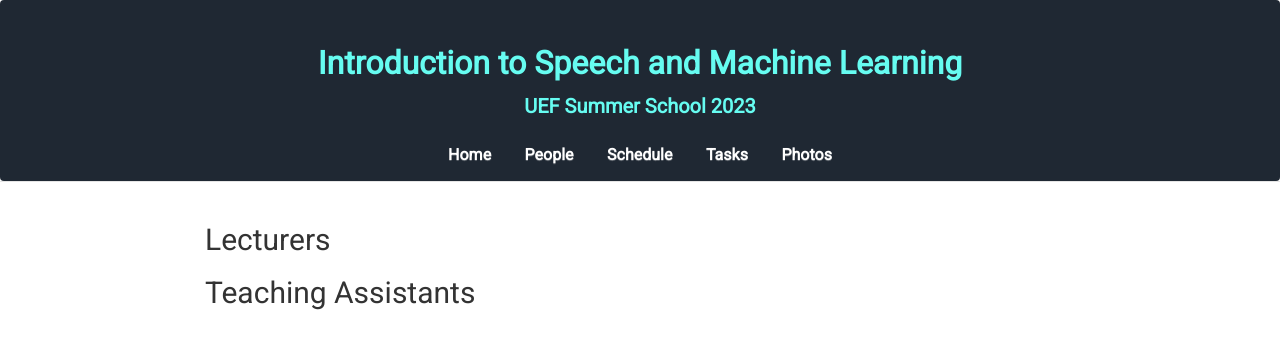
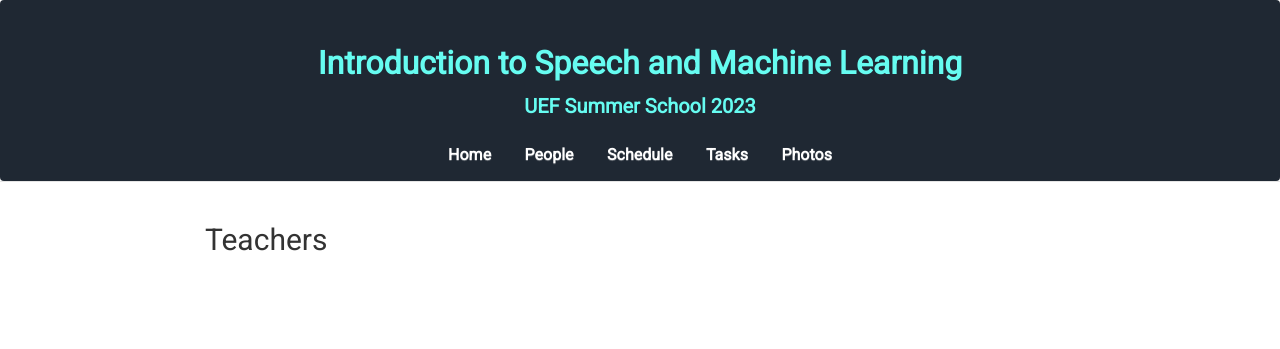
Before and after one commit to vpspeech/summerschool2023, a Jekyll site: the page built from people.md, in a window 1280 px wide. Shown: the top 349 px of the page. Built offline with Jekyll 4.4.1, drawn with Linux system fonts in a browser that asks for light colours; nearby versions of some CDN libraries.

Commit message:
Update people.html

```diff
--- a/_includes/people.html
+++ b/_includes/people.html
@@ -16,7 +16,7 @@
       </div>
 
       <div class="col-md-14">
-          <h2>Lecturers</h2>
+          <h2>Teachers</h2>
 
           {% for p in site.data.people.lecturers %}
                  <div class="people">
@@ -29,18 +29,5 @@
           {% endfor %}
       </div>
 
-      <div class="col-md-14">
-          <h2>Teaching Assistants</h2>
-
-          {% for p in site.data.people.teaching_assistants %}
-                <div class="people">
-                      {% if p.site %} <a href="{{ p.site }}" title="website" target="_blank"> {% endif %}
-                      <div class="peoplephoto"><img src="{{ p.photo }}"></div>
-                      <div>{{ p.name }}</div>
-                      {% if p.site %} </a> {% endif %}
-                      <div> {{ p.organization }} </div>
-                </div>
-          {% endfor %}
-      </div>
 </div>
 </div>
```
